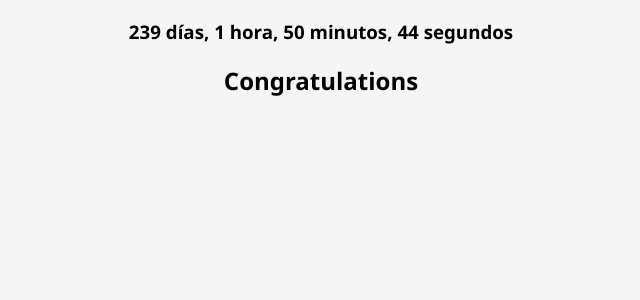
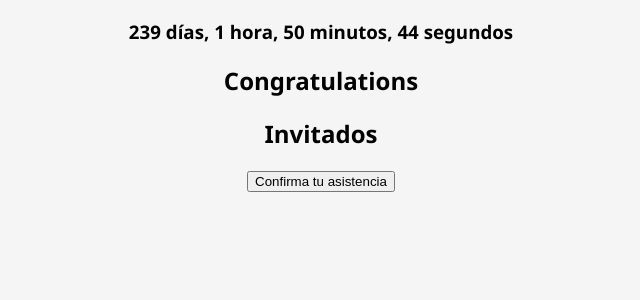
Before and after one commit to mmercado4/weddingweb, a React app: page / in a window 1280 px wide. Shown: the top 300 px of the page, without its empty margins (319-959 px from the left). Built offline with nearby package versions, Linux system fonts and the light colour scheme; no server answers; the HTML template or start-up script is replaced by a standard one.

Commit message:
feat(guests): create basic guests components
Create basic guest components with simple structure.

```diff
--- a/src/components/App.js
+++ b/src/components/App.js
@@ -1,12 +1,14 @@
 import React, { Fragment } from "react";
 import Header from "./Header";
 import Congratulations from "./Congratulations";
+import Guests from "./Guests";
 
 function App() {
   return (
     <Fragment>
       <Header />
       <Congratulations />
+      <Guests />
     </Fragment>
   );
 }
--- /dev/null
+++ b/src/components/Guests/Companion.js
@@ -0,0 +1,14 @@
+import React, { Fragment } from "react";
+
+function Companion(props) {
+  return (
+    <Fragment>
+      <p>
+        {props.numberCompanions ? props.numberCompanions : "SIN ACOMPAÑANTES"}
+      </p>
+      <input type="text" placeholder="Acompañante"></input>
+    </Fragment>
+  );
+}
+
+export default Companion;
--- /dev/null
+++ b/src/components/Guests/Guest.js
@@ -0,0 +1,28 @@
+import React, { Fragment, useState } from "react";
+import Companion from "./Companion";
+
+function Guest() {
+  const [companions, setCompanions] = useState(0);
+
+  const addCompanion = () => {
+    //Limitarlo a 4 acompañantes
+    let newCompanions = companions + 1;
+    setCompanions(newCompanions);
+  };
+
+  const confirmGuest = () => {
+    console.log("añadimos al nuevo");
+  };
+
+  return (
+    <Fragment>
+      <input type="text" placeholder="invitado"></input>
+      <button onClick={addCompanion}>Añadir acompañante</button>
+      {companions > 0 ? <Companion numberCompanions={companions} /> : true}
+      <br />
+      <button onClick={confirmGuest}>Confirmar</button>
+    </Fragment>
+  );
+}
+
+export default Guest;
--- /dev/null
+++ b/src/components/Guests/index.js
@@ -0,0 +1,20 @@
+import React, { Fragment, useState } from "react";
+import Guest from "./Guest";
+
+function Guests() {
+  const [assistanceForm, setAssistanceForm] = useState(false);
+
+  const handleClick = () => {
+    setAssistanceForm(!assistanceForm);
+  };
+
+  return (
+    <Fragment>
+      <h2>Invitados</h2>
+      <button onClick={handleClick}>Confirma tu asistencia</button> <br />
+      {assistanceForm ? <Guest /> : true}
+    </Fragment>
+  );
+}
+
+export default Guests;
```
